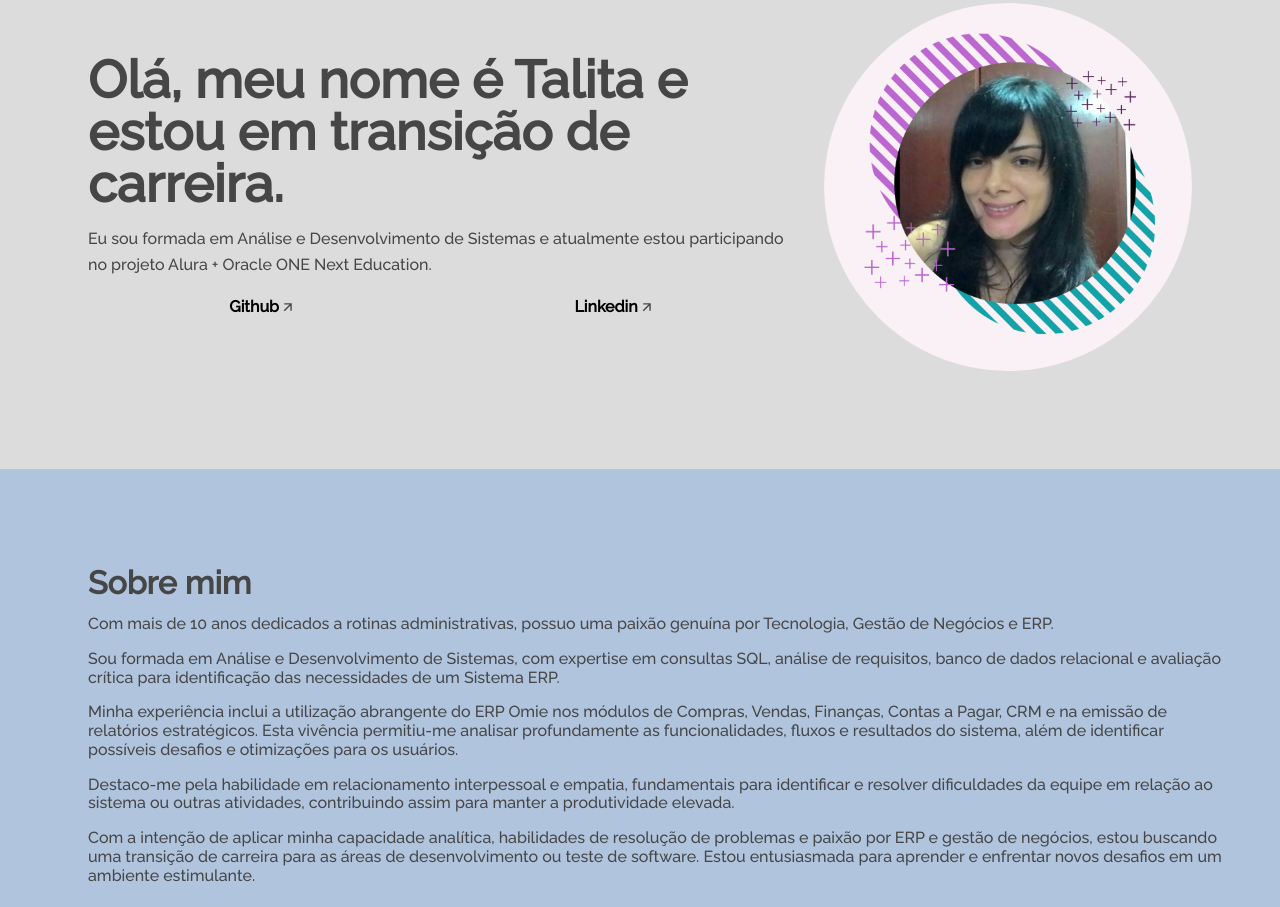
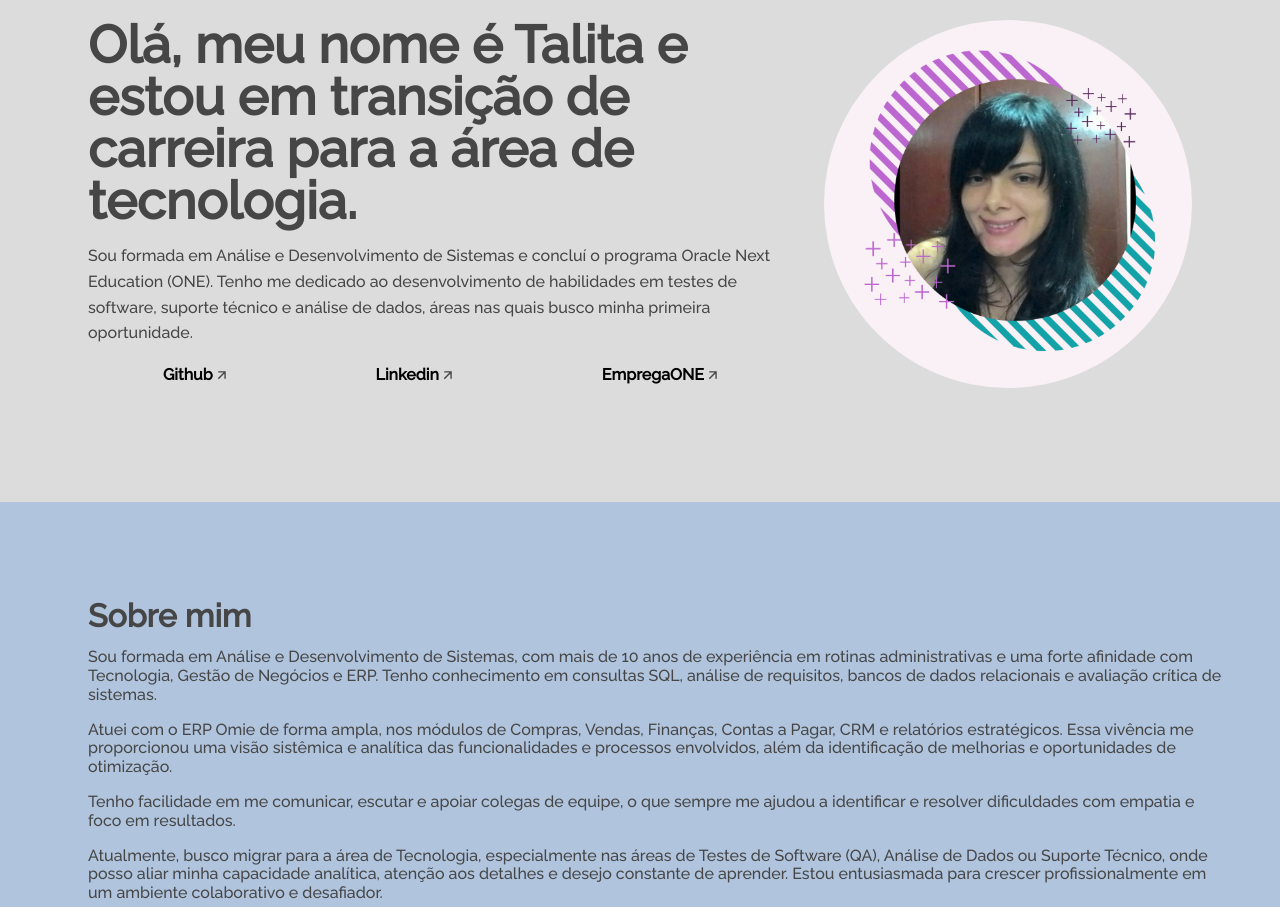
Before and after one commit to talyoliv/challenge-one-Portifolio, a plain HTML site: page index.html in a window 1280 px wide. Shown: the part 217-1124 px from the top of the page. Drawn offline with Linux system fonts and the light colour scheme.

Commit message:
atualizando sobre mim

```diff
--- a/index.html
+++ b/index.html
@@ -46,11 +46,12 @@
             <div class="title__div">
                 <img class="title__profile" src="assets\talita.png" alt="Foto da Talita">
                 <div class="title__container" id="#sobremim">
-                    <h2 class="title__bio">Olá, meu nome é Talita e estou em transição de carreira.</h2>
-                    <h3 class="title__subsection">Eu sou formada em Análise e Desenvolvimento de Sistemas e atualmente estou participando no projeto Alura + Oracle ONE Next Education.</h3>
+                    <h2 class="title__bio">Olá, meu nome é Talita e estou em transição de carreira para a área de tecnologia.</h2>
+                    <h3 class="title__subsection">Sou formada em Análise e Desenvolvimento de Sistemas e concluí o programa Oracle Next Education (ONE). Tenho me dedicado ao desenvolvimento de habilidades em testes de software, suporte técnico e análise de dados, áreas nas quais busco minha primeira oportunidade.</h3>
                     <ul class="title__network">
                         <li class="title__network__item"><a href="https://github.com/talyoliv" target="_blank">Github <img src="assets\arrow.png"> </a></li>
                         <li class="title__network__item"><a href="https://www.linkedin.com/in/talita-gomes-tecnologia/" target="_blank">Linkedin <img src="assets\arrow.png"></a></li>
+                        <li class="title__network__item"><a href="https://cursos.alura.com.br/emprega-one/profile/taly-oliv" target="_blank">EmpregaONE <img src="assets\arrow.png"> </a></li>
                     </ul>
                 </div>
             </div>
@@ -60,11 +61,10 @@
         <section class="about">
             <div class="about__container">
                 <h3 class="about__title">Sobre mim</h3>
-                <p class="about__paragraph">Com mais de 10 anos dedicados a rotinas administrativas, possuo uma paixão genuína por Tecnologia, Gestão de Negócios e ERP.</p>
-                <p class="about__paragraph">Sou formada em Análise e Desenvolvimento de Sistemas, com expertise em consultas SQL, análise de requisitos, banco de dados relacional e avaliação crítica para identificação das necessidades de um Sistema ERP.</p>
-                <p class="about__paragraph">Minha experiência inclui a utilização abrangente do ERP Omie nos módulos de Compras, Vendas, Finanças, Contas a Pagar, CRM e na emissão de relatórios estratégicos. Esta vivência permitiu-me analisar profundamente as funcionalidades, fluxos e resultados do sistema, além de identificar possíveis desafios e otimizações para os usuários.</p>
-                <p class="about__paragraph">Destaco-me pela habilidade em relacionamento interpessoal e empatia, fundamentais para identificar e resolver dificuldades da equipe em relação ao sistema ou outras atividades, contribuindo assim para manter a produtividade elevada.</p>
-                <p class="about__paragraph">Com a intenção de aplicar minha capacidade analítica, habilidades de resolução de problemas e paixão por ERP e gestão de negócios, estou buscando uma transição de carreira para as áreas de desenvolvimento ou teste de software. Estou entusiasmada para aprender e enfrentar novos desafios em um ambiente estimulante.</p>
+                <p class="about__paragraph">Sou formada em Análise e Desenvolvimento de Sistemas, com mais de 10 anos de experiência em rotinas administrativas e uma forte afinidade com Tecnologia, Gestão de Negócios e ERP. Tenho conhecimento em consultas SQL, análise de requisitos, bancos de dados relacionais e avaliação crítica de sistemas.</p>
+                <p class="about__paragraph">Atuei com o ERP Omie de forma ampla, nos módulos de Compras, Vendas, Finanças, Contas a Pagar, CRM e relatórios estratégicos. Essa vivência me proporcionou uma visão sistêmica e analítica das funcionalidades e processos envolvidos, além da identificação de melhorias e oportunidades de otimização.</p>
+                <p class="about__paragraph">Tenho facilidade em me comunicar, escutar e apoiar colegas de equipe, o que sempre me ajudou a identificar e resolver dificuldades com empatia e foco em resultados.</p>
+                <p class="about__paragraph">Atualmente, busco migrar para a área de Tecnologia, especialmente nas áreas de Testes de Software (QA), Análise de Dados ou Suporte Técnico, onde posso aliar minha capacidade analítica, atenção aos detalhes e desejo constante de aprender. Estou entusiasmada para crescer profissionalmente em um ambiente colaborativo e desafiador.</p>
             </div>
         </section>
 
@@ -230,18 +230,6 @@
                 </div>
             </div>
 
-            <div class="experiencie__box">
-                <img class="experience__img" src="" alt="Foto da Página do AluraFlix">
-                <div class="experience__info">
-                    <h2 class="experience__title">AluraFlix</h2>
-                    <h3 class="experience__text">Challenge AluraFlix</h3>
-                        <div class="experience__description">
-                                <span class="experience__repo"><a href="" target="_blank"><button class="experiencia__botao--repo">Repositório</button></a></span>
-                                <span class="experience__demo"><a href="" target="_blank"><button class="experiencia__botao--demo">Ver demo</button></a></span>
-                        </div>
-                </div>
-            </div>
-
         </section>
 
         <!-- Sessão de Contato -->
```
